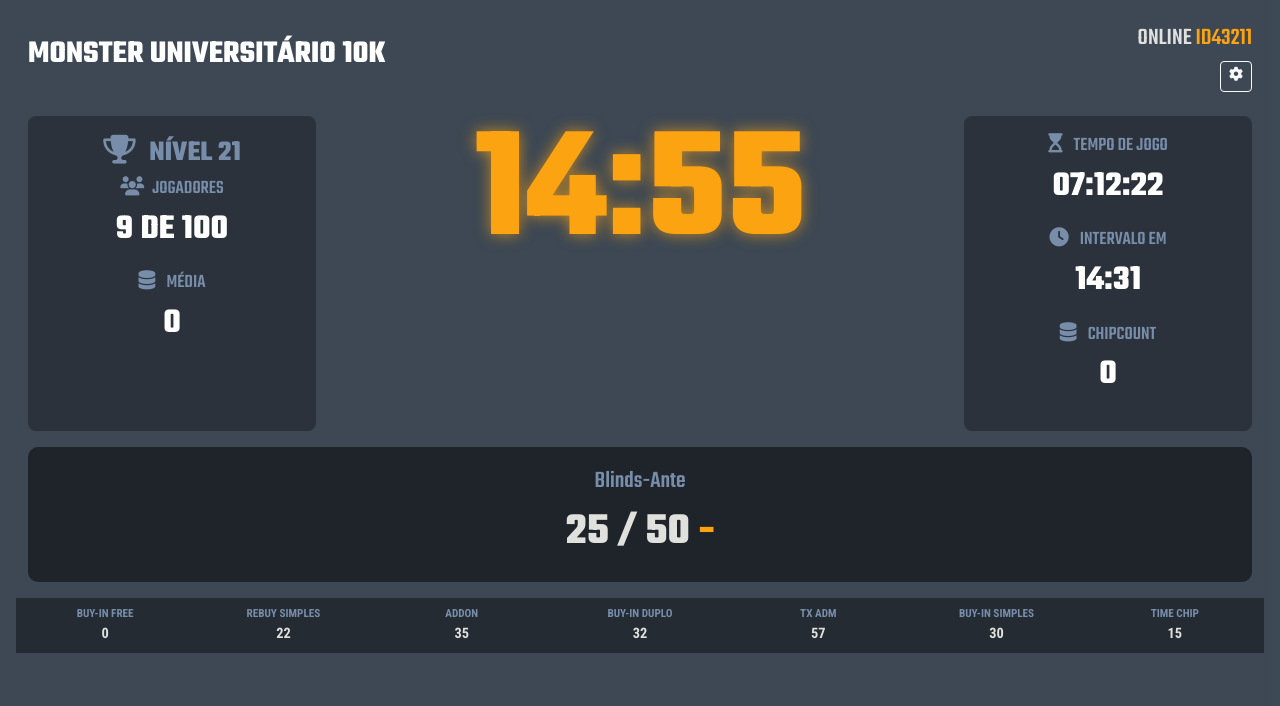
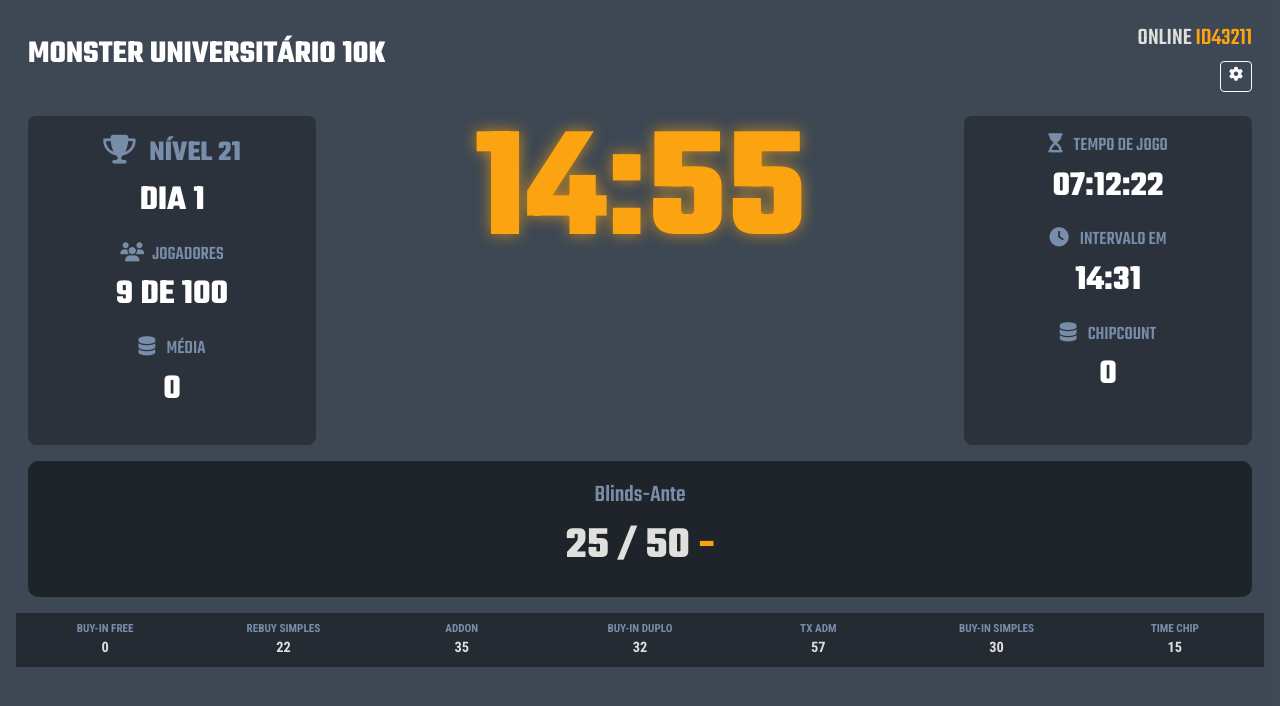
Before and after one commit to decapattack/pokertimer, an Angular app: page /clock in a window 1280 px wide. Shown: the top 706 px of the page. Built offline with nearby package versions, Linux system fonts and the light colour scheme.

Commit message:
Ajuste layout

```diff
--- a/src/app/pages/clock/clock.component.html
+++ b/src/app/pages/clock/clock.component.html
@@ -27,6 +27,7 @@
             <div class="label text-highlight">
               <i class="fa-solid fa-trophy"></i> NÍVEL 21
             </div>
+            <div class="value">DIA 1</div>
             <div class="clickable" (click)="isPlayersModalOpen = true">
               <div class="label">
                 <i class="fa-solid fa-users me-2"></i>JOGADORES
```
